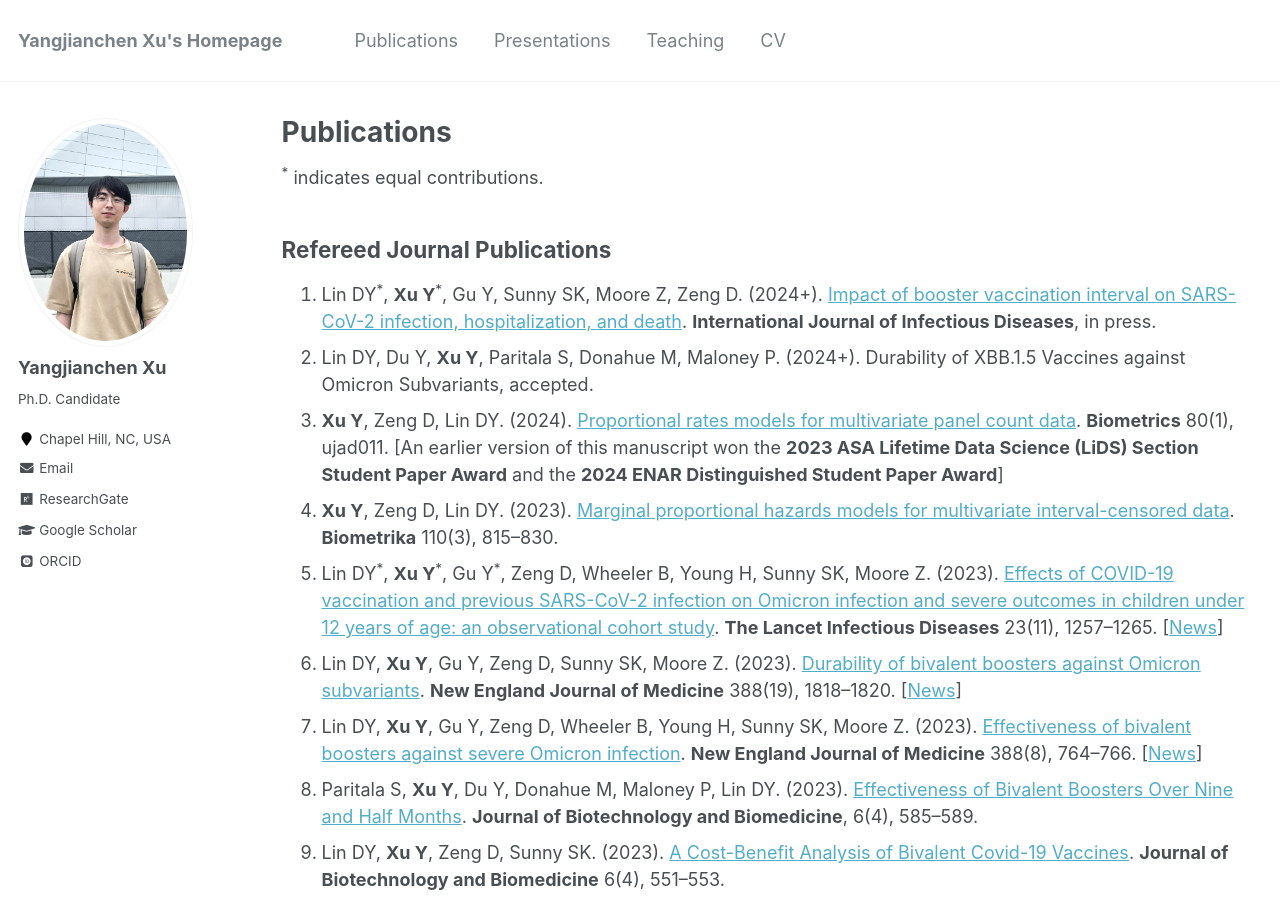
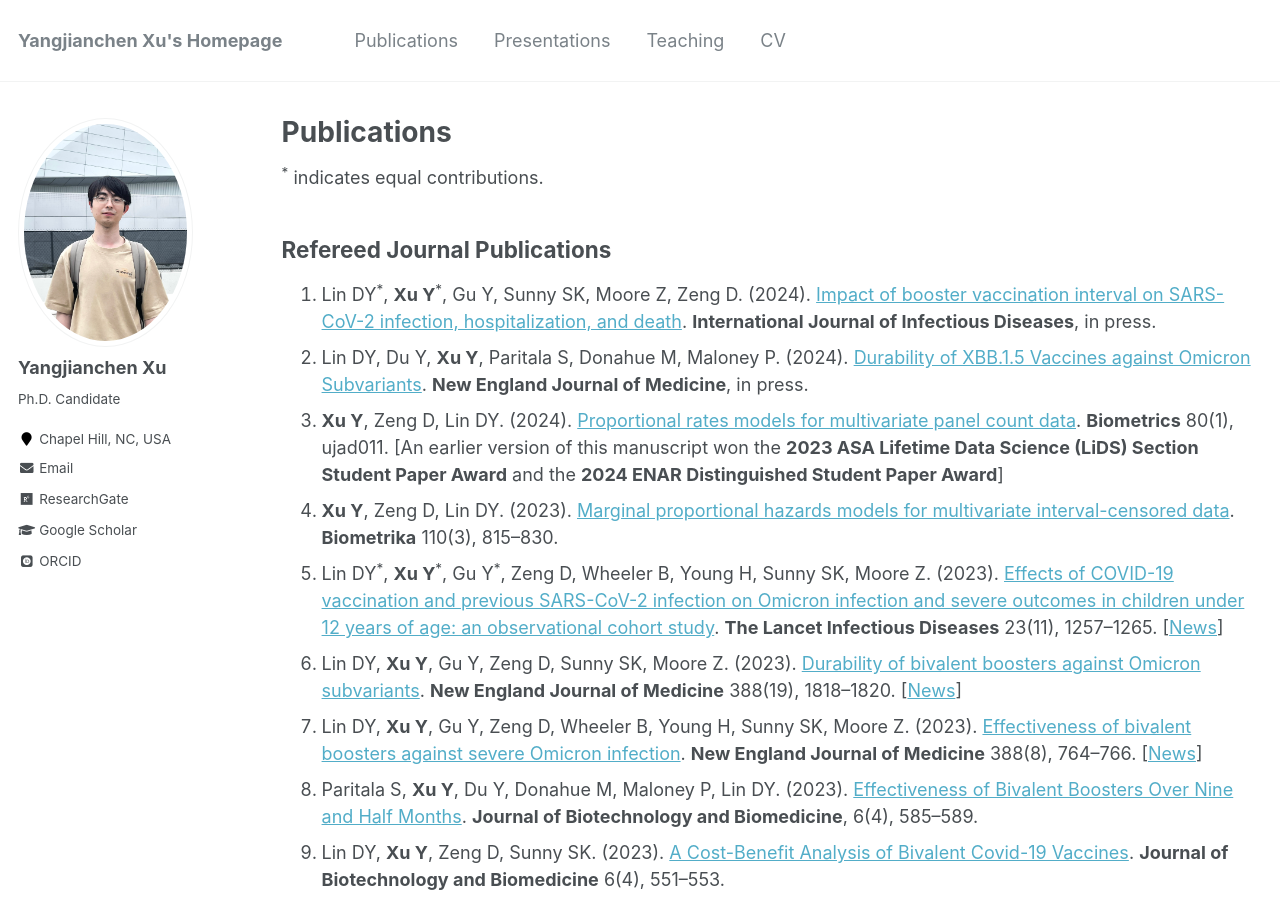
Before and after one commit to yangjc-xu/yangjc-xu.github.io, a Jekyll site: the page built from _pages/publications.md, in a window 1280 px wide and 900 px high. Built offline with Jekyll 4.4.1, drawn with Linux system fonts in a browser that asks for light colours; some web fonts are replaced.

Commit message:
Update publications.md

```diff
--- a/_pages/publications.md
+++ b/_pages/publications.md
@@ -8,8 +8,8 @@ author_profile: true
 <sup>*</sup> indicates equal contributions.
 
 ## Refereed Journal Publications
-1. Lin DY<sup>*</sup>, **Xu Y**<sup>*</sup>, Gu Y, Sunny SK, Moore Z, Zeng D. (2024+). [Impact of booster vaccination interval on SARS-CoV-2 infection, hospitalization, and death](https://www.sciencedirect.com/science/article/pii/S1201971224001553). **International Journal of Infectious Diseases**, in press.
-2. Lin DY, Du Y, **Xu Y**, Paritala S, Donahue M, Maloney P. (2024+). Durability of XBB.1.5 Vaccines against Omicron Subvariants, accepted.
+1. Lin DY<sup>*</sup>, **Xu Y**<sup>*</sup>, Gu Y, Sunny SK, Moore Z, Zeng D. (2024). [Impact of booster vaccination interval on SARS-CoV-2 infection, hospitalization, and death](https://www.sciencedirect.com/science/article/pii/S1201971224001553). **International Journal of Infectious Diseases**, in press.
+2. Lin DY, Du Y, **Xu Y**, Paritala S, Donahue M, Maloney P. (2024). [Durability of XBB.1.5 Vaccines against Omicron Subvariants](https://www.nejm.org/doi/full/10.1056/NEJMc2402779). **New England Journal of Medicine**, in press.
 3. **Xu Y**, Zeng D, Lin DY. (2024). [Proportional rates models for multivariate panel count data](https://academic.oup.com/biometrics/article/80/1/ujad011/7595108). **Biometrics** 80(1), ujad011. [An earlier version of this manuscript won the **2023 ASA Lifetime Data Science (LiDS) Section Student Paper Award** and the **2024 ENAR Distinguished Student Paper Award**]
 4. **Xu Y**, Zeng D, Lin DY. (2023). [Marginal proportional hazards models for multivariate interval-censored data](https://academic.oup.com/biomet/article-abstract/110/3/815/6794202). **Biometrika** 110(3), 815–830.
 5. Lin DY<sup>*</sup>, **Xu Y**<sup>*</sup>, Gu Y<sup>*</sup>, Zeng D, Wheeler B, Young H, Sunny SK, Moore Z. (2023). [Effects of COVID-19 vaccination and previous SARS-CoV-2 infection on Omicron infection and severe outcomes in children under 12 years of age: an observational cohort study](https://www.thelancet.com/journals/laninf/article/PIIS1473-3099(23)00272-4/fulltext). **The Lancet Infectious Diseases** 23(11), 1257–1265. \[[News](https://www.altmetric.com/details/150195124/news?src=bookmarklet)\]
```
